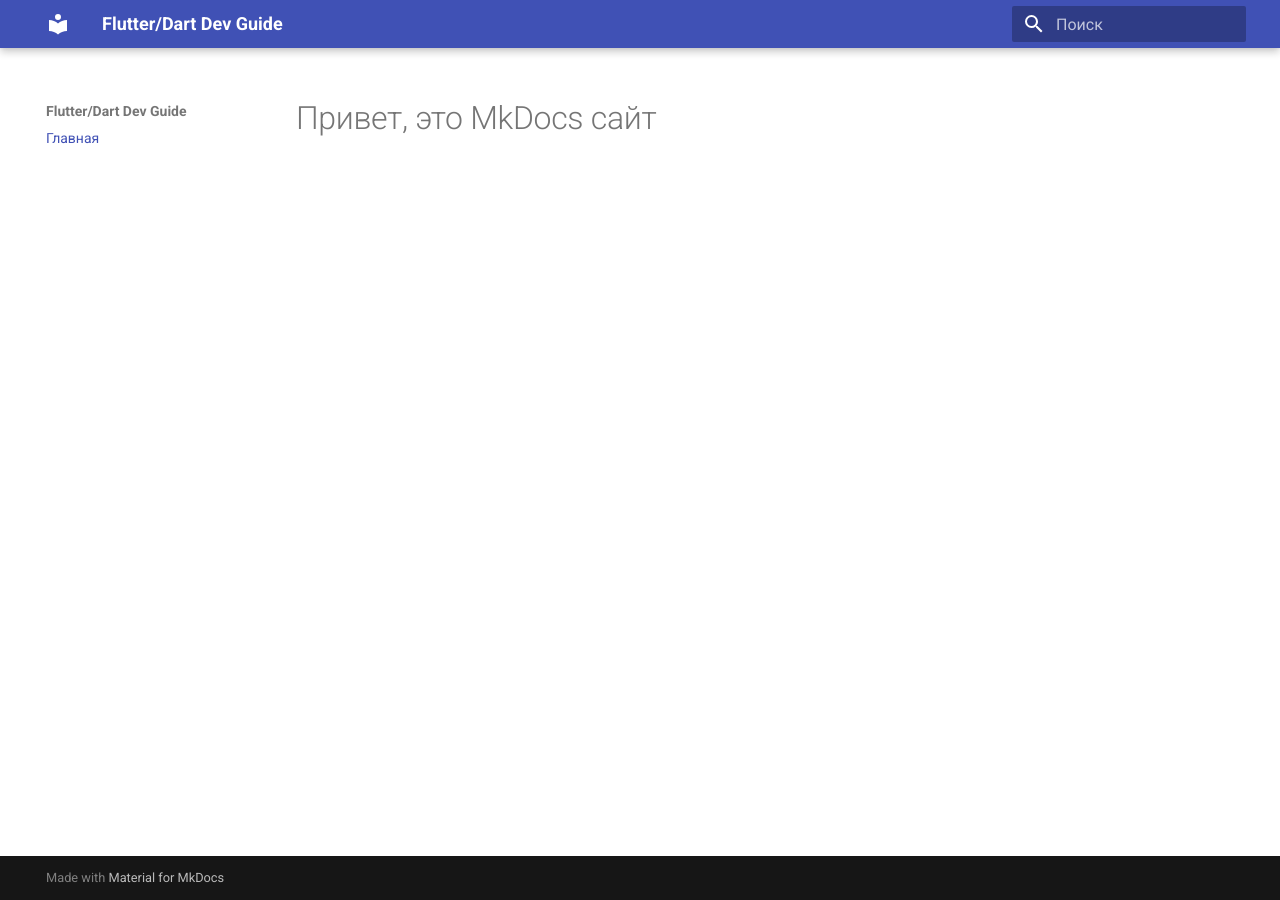
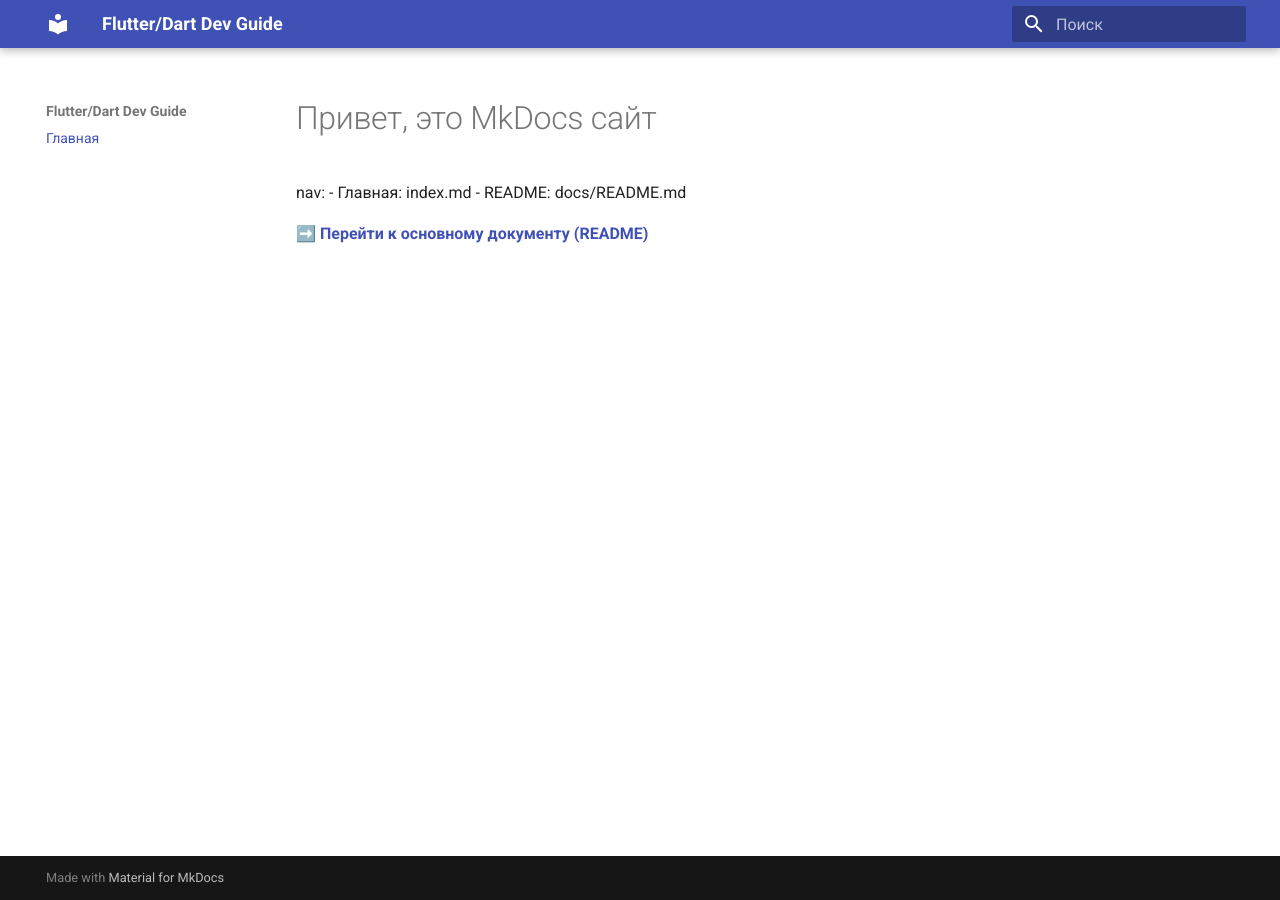
Before and after one commit to bytewind-io/flutter-dev-guide, an MkDocs documentation site: the page built from docs/index.md, in a window 1280 px wide. Built offline with MkDocs 1.6.1 and Material for MkDocs 9.7.7, drawn with Linux system fonts in a browser that asks for light colours.

```diff
--- a/docs/index.md
+++ b/docs/index.md
@@ -1 +1,7 @@
 # Привет, это MkDocs сайт
+
+nav:
+- Главная: index.md
+- README: docs/README.md
+
+➡️ **[Перейти к основному документу (README)](README.md)**
```
Also changed, not shown: docs/README.md (renamed from README.md).
